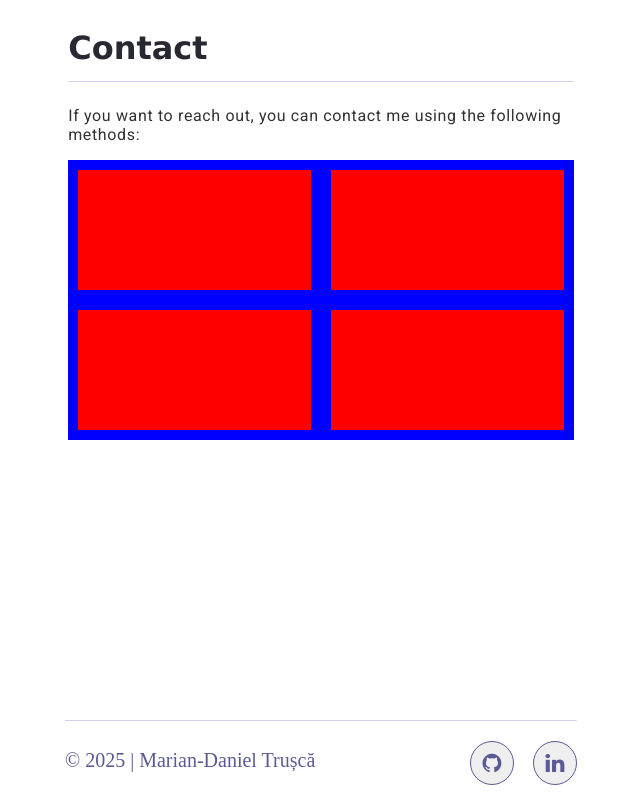
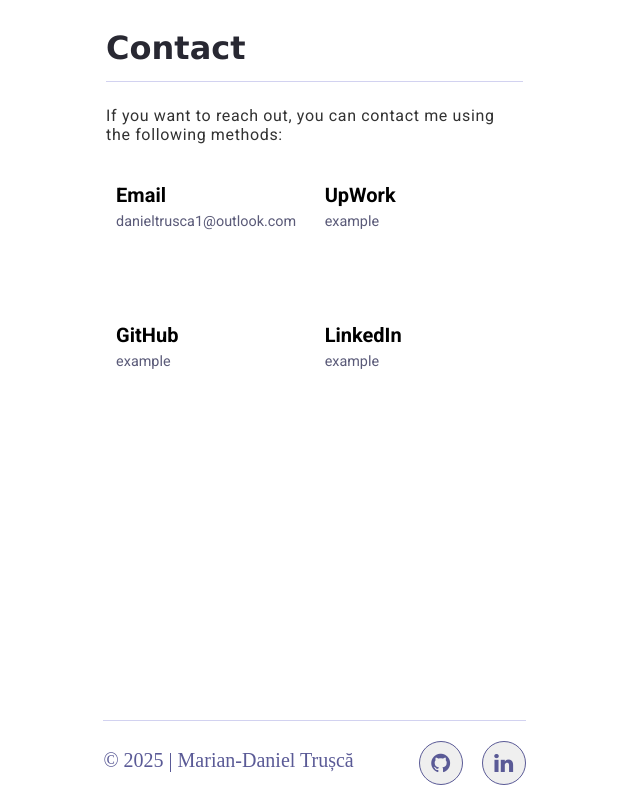
Before and after one commit to DanielT-Dev/Portfolio, a React (Vite) app in the folder portfolio/: page / in a window 1280 px wide. Shown: the whole page, without its empty margins (319-959 px from the left). Built offline with nearby package versions, Linux system fonts and the light colour scheme; a web font is replaced by a local one.

Commit message:
Adjusted some UI components dimensions (40% width => 33% width).

```diff
--- a/portfolio/src/components/Contact.jsx
+++ b/portfolio/src/components/Contact.jsx
@@ -11,16 +11,36 @@ const Contact = () => {
 
       <div className={styles.grid}>
         <div className={styles.grid_item}>
-
+          <h1>
+            Email
+          </h1>
+          <p>
+            danieltrusca1@outlook.com
+          </p>
         </div>
         <div className={styles.grid_item}>
-
+          <h1>
+            UpWork
+          </h1>
+          <p>
+            example
+          </p>
         </div>
         <div className={styles.grid_item}>
-
+          <h1>
+            GitHub
+          </h1>
+          <p>
+            example
+          </p>
         </div>
         <div className={styles.grid_item}>
-
+          <h1>
+            LinkedIn
+          </h1>
+          <p>
+            example
+          </p>
         </div>
       </div>
 
--- a/portfolio/src/index.css
+++ b/portfolio/src/index.css
@@ -7,10 +7,10 @@
 
 .header
 {
-    width: 40%;
+    width: 33%;
     height: 10%;
     position: relative;
-    left: 30%;
+    left: 33%;
     bottom: -1vh;
     font-family:'Lucida Sans', 'Lucida Sans Regular', 'Lucida Grande', 'Lucida Sans Unicode', Geneva, Verdana, sans-serif;
     font-size: 4vh;
--- a/portfolio/src/styles/Contact.module.css
+++ b/portfolio/src/styles/Contact.module.css
@@ -3,9 +3,9 @@
 
 .container
 {
-    width: 40%;
+    width: 33%;
     position: relative;
-    left: 30%;
+    left: 33%;
     padding-top: 1vh;
     padding-bottom: 1vh;
     border-top: 1px solid rgb(210, 210, 240);
@@ -23,9 +23,17 @@
     grid-template-columns: 50% 50%;
     width: 100%;
     height: 35vh;
-    background-color: blue;
 }
 .grid_item {
-    background-color: red;
     margin: 10px;
+    font-family: "Roboto", serif;
 }
+.grid_item h1 {
+    font-size: 2.5vh;
+}
+.grid_item p {
+    margin-top: -1vh;
+    font-size: 1.8vh;
+    font-weight: 400;
+    color: rgb(90, 90, 120)
+}
--- a/portfolio/src/styles/Footer.module.css
+++ b/portfolio/src/styles/Footer.module.css
@@ -3,9 +3,9 @@
 
 .container
 {
-    width: 40%;
+    width: 33%;
     position: relative;
-    left: 30%;
+    left: 33%;
     padding-top: 1vh;
     padding-bottom: 1vh;
     border-top: 1px solid rgb(210, 210, 240);
```
